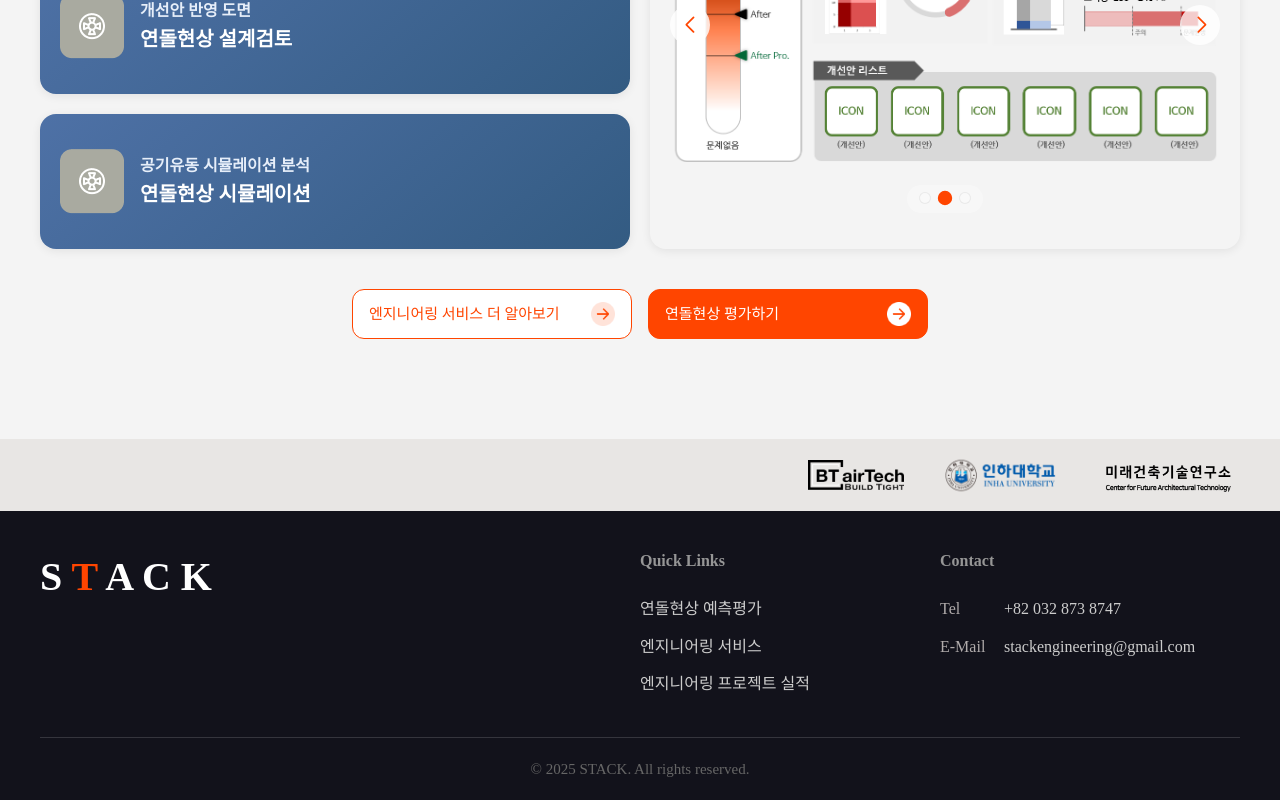
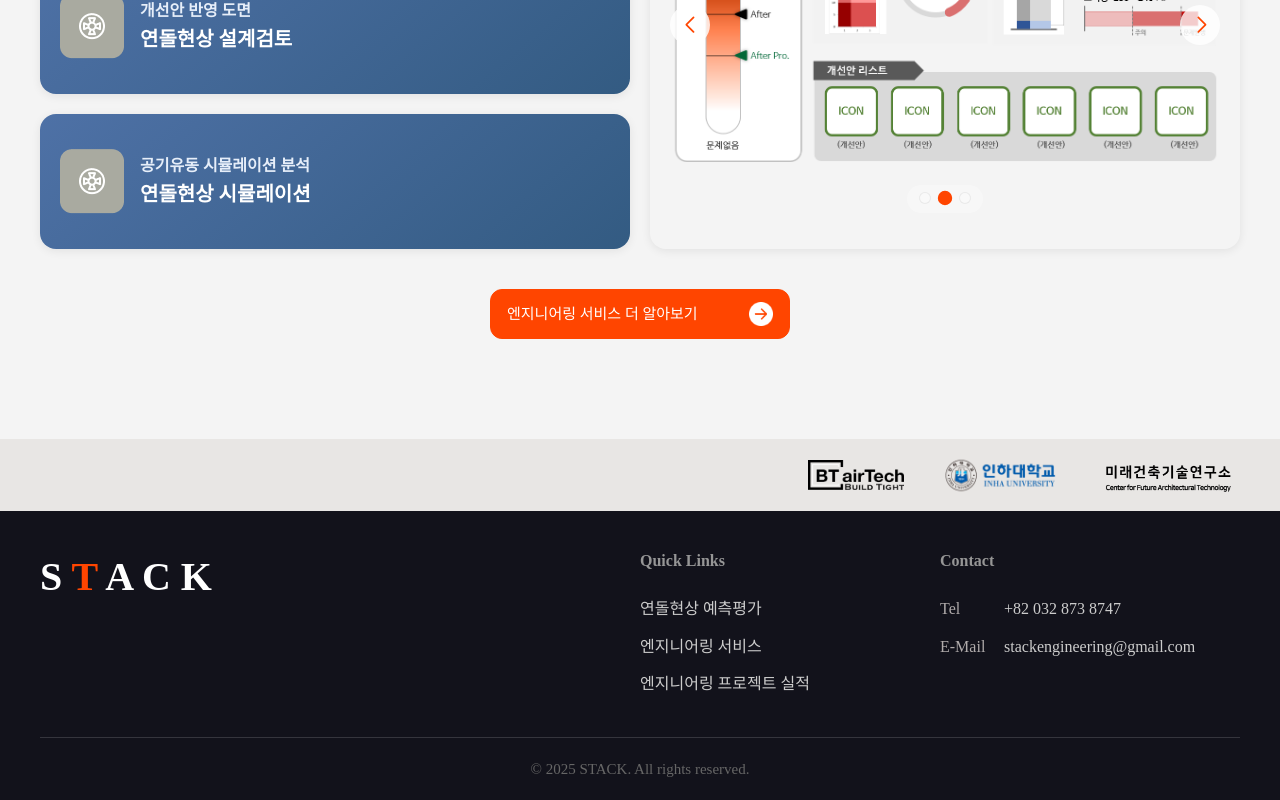
Before and after one commit to loo4os2o/stack-frontend, a Next.js app: page / in a window 1280 px wide. Shown: the part 1700-2500 px from the top of the page. Built offline with nearby package versions, Linux system fonts and the light colour scheme.

Commit message:
[수정] Home 컴포넌트의 버튼 스타일을 변경하고 너비를 조정, 불필요한 버튼 제거

```diff
--- a/src/app/page.tsx
+++ b/src/app/page.tsx
@@ -285,22 +285,12 @@ export default function Home() {
         <div className="intro-buttons mt-10">
           <a
             href="#"
-            className="btn-secondary btn-50 rounded-xl
+            className="btn-primary btn-50 rounded-xl
               flex items-center justify-between gap-2"
-            style={{ width: '280px' }}
+            style={{ width: '300px' }}
             onClick={(e) => handleNavigation(e, '/engineering')}
           >
             엔지니어링 서비스 더 알아보기
-            <Image src={ArrowRightOpacity} alt="arrow-right" width={24} height={24} />
-          </a>
-          <a
-            href="#"
-            className="btn-primary btn-50 rounded-xl
-              flex items-center justify-between gap-2"
-            style={{ width: '280px' }}
-            onClick={(e) => handleNavigation(e, '/evaluation')}
-          >
-            연돌현상 평가하기
             <Image src={ArrowRight} alt="arrow-right" width={24} height={24} />
           </a>
         </div>
```
